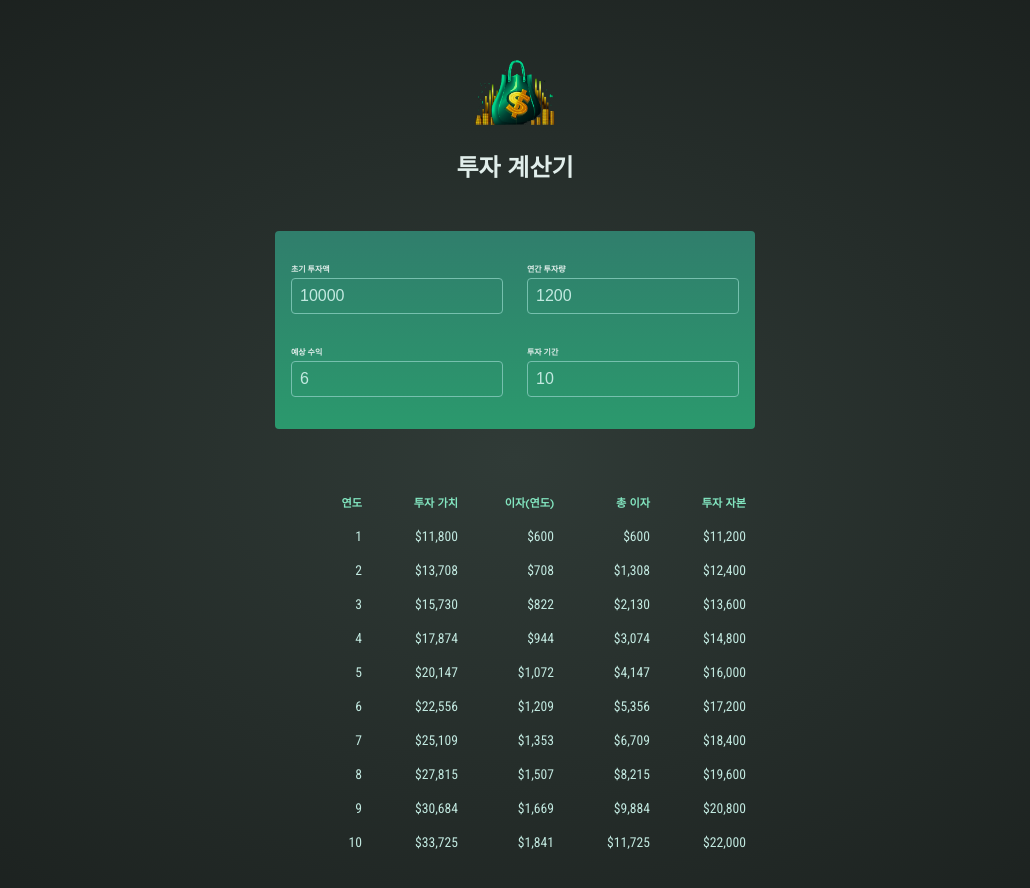
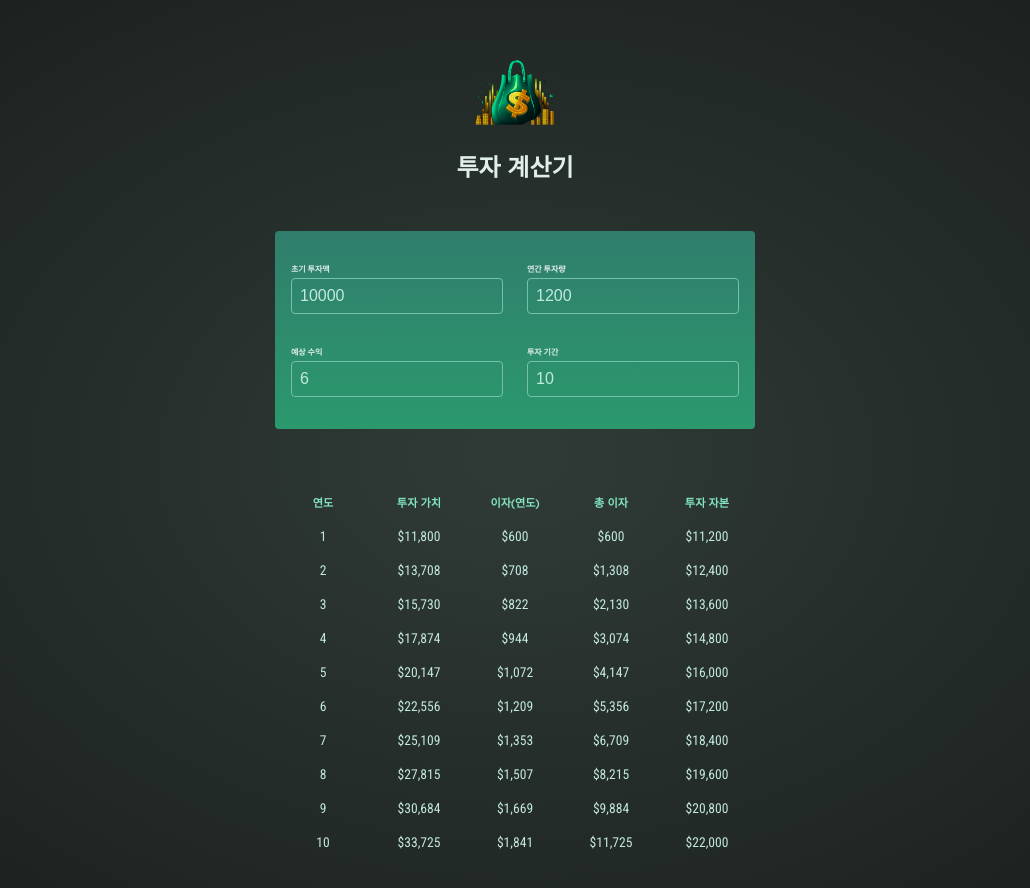
Before and after one commit to jayden-jy/react-calculator, a React (Vite) app: page / in a window 1280 px wide. Shown: the top 888 px of the page, without its empty margins (125-1155 px from the left). Built offline with nearby package versions, Linux system fonts and the light colour scheme.

Commit message:
docs: 조건적 콘텐츠 출력

```diff
--- a/src/App.jsx
+++ b/src/App.jsx
@@ -10,6 +10,8 @@ function App() {
     expectedReturn: 6,
     duration: 10,
   });
+
+  const inputISValid = userInput.duration >= 1;
 
   function handleChange(inputIdentifier, newValue) {
     setUserInput((prevUserInput) => {
@@ -24,7 +26,8 @@ function App() {
     <>
       <Header />
       <UserInput userInput={userInput} onChange={handleChange} />
-      <Results input={userInput} />
+      {!inputISValid && <p className="center">0보다 큰 기간을 입력해주세요</p>}
+      {inputISValid && <Results input={userInput} />}
     </>
   );
 }
--- a/src/components/Results.jsx
+++ b/src/components/Results.jsx
@@ -9,7 +9,7 @@ export default function Results({ input }) {
 
   // console.log(resultData);
   return (
-    <table id="result">
+    <table id="result" className="center">
       <thead>
         <tr>
           <th>연도</th>
--- a/src/index.css
+++ b/src/index.css
@@ -69,7 +69,7 @@ body {
   padding: 1rem;
   table-layout: fixed;
   border-spacing: 1rem;
-  text-align: right;
+  /* text-align: right; */
 }
 
 #result thead {
```
